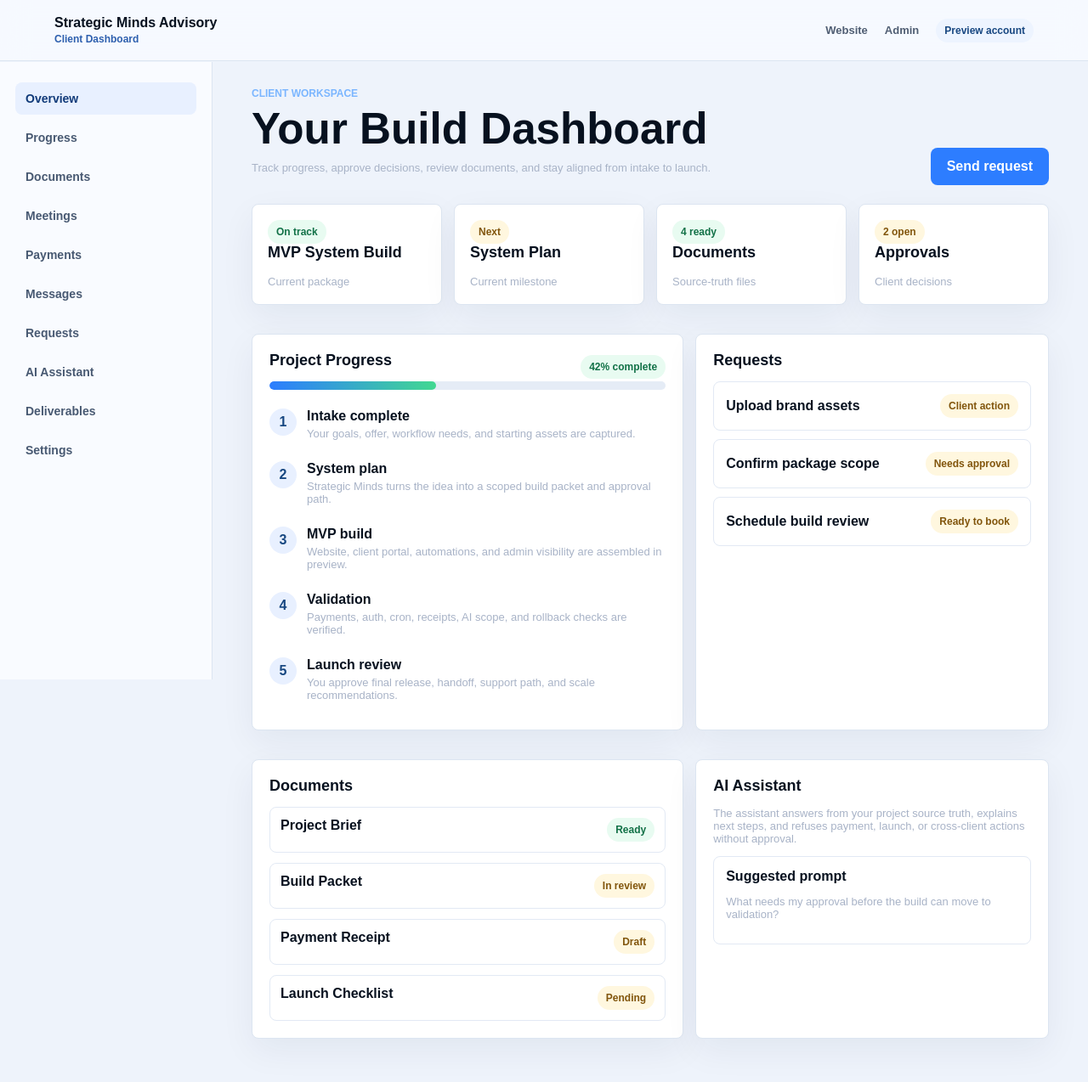
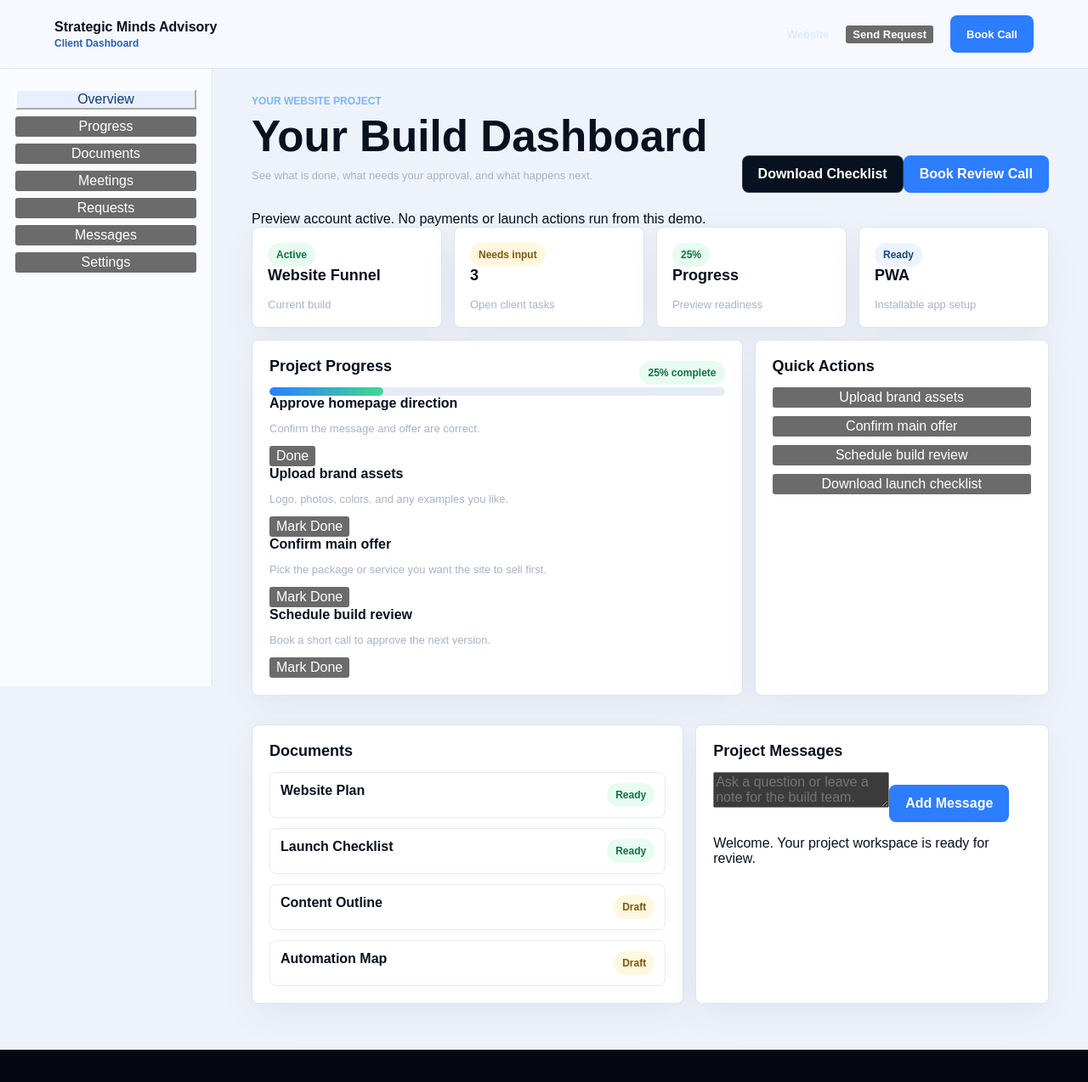
Before and after one commit to Strategic-Minds/strategicminds, a Next.js app: page /client in a window 1280 px wide. Shown: the top 1274 px of the page at 85% size. After the commit the page ends 1236 px from the top, so only its background shows below. Built offline with nearby package versions, Linux system fonts and the light colour scheme.

Commit message:
Wire client route to interactive dashboard

```diff
--- a/app/client/page.tsx
+++ b/app/client/page.tsx
@@ -1,131 +1,5 @@
-const steps = [
-  ['Intake complete', 'Your goals, offer, workflow needs, and starting assets are captured.'],
-  ['System plan', 'Strategic Minds turns the idea into a scoped build packet and approval path.'],
-  ['MVP build', 'Website, client portal, automations, and admin visibility are assembled in preview.'],
-  ['Validation', 'Payments, auth, cron, receipts, AI scope, and rollback checks are verified.'],
-  ['Launch review', 'You approve final release, handoff, support path, and scale recommendations.']
-];
-
-const documents = [
-  ['Project Brief', 'Ready'],
-  ['Build Packet', 'In review'],
-  ['Payment Receipt', 'Draft'],
-  ['Launch Checklist', 'Pending']
-];
-
-const requests = [
-  ['Upload brand assets', 'Client action'],
-  ['Confirm package scope', 'Needs approval'],
-  ['Schedule build review', 'Ready to book']
-];
+import ClientDashboard from './client-dashboard';
 
 export default function ClientPage() {
-  return (
-    <main className="app-shell">
-      <nav className="app-nav">
-        <a className="brand" href="/">
-          Strategic Minds Advisory
-          <span>Client Dashboard</span>
-        </a>
-        <div className="nav-links" style={{ color: '#34445c' }}>
-          <a href="/">Website</a>
-          <a href="/admin">Admin</a>
-          <span className="status-pill">Preview account</span>
-        </div>
-      </nav>
-
-      <div className="app-layout">
-        <aside className="side-nav" aria-label="Client navigation">
-          <span className="active">Overview</span>
-          <span>Progress</span>
-          <span>Documents</span>
-          <span>Meetings</span>
-          <span>Payments</span>
-          <span>Messages</span>
-          <span>Requests</span>
-          <span>AI Assistant</span>
-          <span>Deliverables</span>
-          <span>Settings</span>
-        </aside>
-
-        <section className="workspace">
-          <header className="workspace-header">
-            <div>
-              <span className="eyebrow">Client workspace</span>
-              <h1>Your Build Dashboard</h1>
-              <p className="muted">Track progress, approve decisions, review documents, and stay aligned from intake to launch.</p>
-            </div>
-            <a className="btn primary" href="mailto:strategicmindsadvisory@gmail.com">Send request</a>
-          </header>
-
-          <div className="status-row">
-            <div className="dashboard-panel"><span className="badge green">On track</span><h2>MVP System Build</h2><span className="muted">Current package</span></div>
-            <div className="dashboard-panel"><span className="badge amber">Next</span><h2>System Plan</h2><span className="muted">Current milestone</span></div>
-            <div className="dashboard-panel"><span className="badge green">4 ready</span><h2>Documents</h2><span className="muted">Source-truth files</span></div>
-            <div className="dashboard-panel"><span className="badge amber">2 open</span><h2>Approvals</h2><span className="muted">Client decisions</span></div>
-          </div>
-
-          <div className="client-grid">
-            <div className="client-tile">
-              <div className="row-between">
-                <h2>Project Progress</h2>
-                <span className="badge green">42% complete</span>
-              </div>
-              <div className="progress" aria-label="42 percent complete">
-                <span style={{ width: '42%' }} />
-              </div>
-              <div className="timeline" style={{ marginTop: 22 }}>
-                {steps.map(([title, text], index) => (
-                  <div className="timeline-item" key={title}>
-                    <div className="timeline-index">{index + 1}</div>
-                    <div>
-                      <strong>{title}</strong>
-                      <p className="muted" style={{ marginTop: 4 }}>{text}</p>
-                    </div>
-                  </div>
-                ))}
-              </div>
-            </div>
-
-            <div className="client-tile">
-              <h2>Requests</h2>
-              <div className="queue">
-                {requests.map(([title, status]) => (
-                  <div className="queue-item" key={title}>
-                    <div className="row-between">
-                      <strong>{title}</strong>
-                      <span className="badge amber">{status}</span>
-                    </div>
-                  </div>
-                ))}
-              </div>
-            </div>
-          </div>
-
-          <div className="client-grid">
-            <div className="client-tile">
-              <h2>Documents</h2>
-              <div className="document-list">
-                {documents.map(([title, status]) => (
-                  <div key={title}>
-                    <strong>{title}</strong>
-                    <span className={status === 'Ready' ? 'badge green' : 'badge amber'}>{status}</span>
-                  </div>
-                ))}
-              </div>
-            </div>
-
-            <div className="client-tile">
-              <h2>AI Assistant</h2>
-              <p className="muted">The assistant answers from your project source truth, explains next steps, and refuses payment, launch, or cross-client actions without approval.</p>
-              <div className="queue-item">
-                <strong>Suggested prompt</strong>
-                <p className="muted">What needs my approval before the build can move to validation?</p>
-              </div>
-            </div>
-          </div>
-        </section>
-      </div>
-    </main>
-  );
+  return <ClientDashboard />;
 }
```
